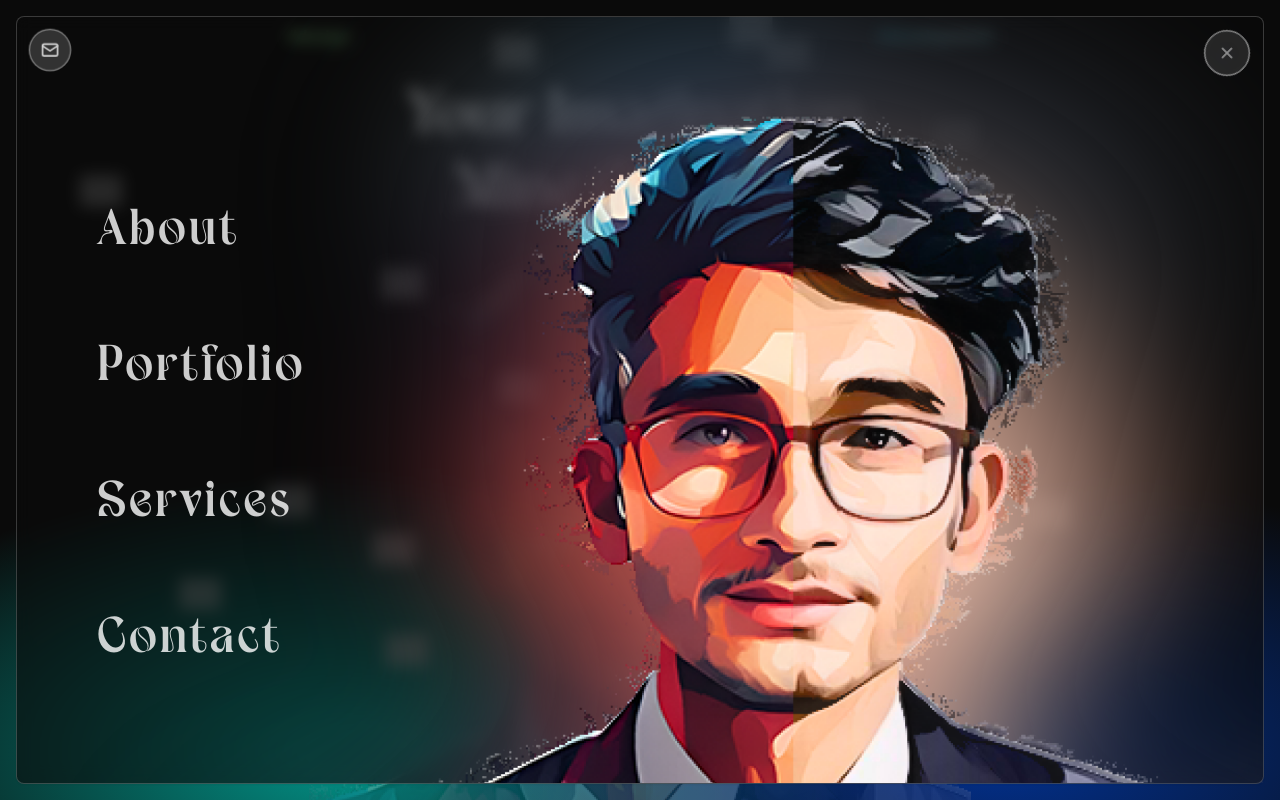
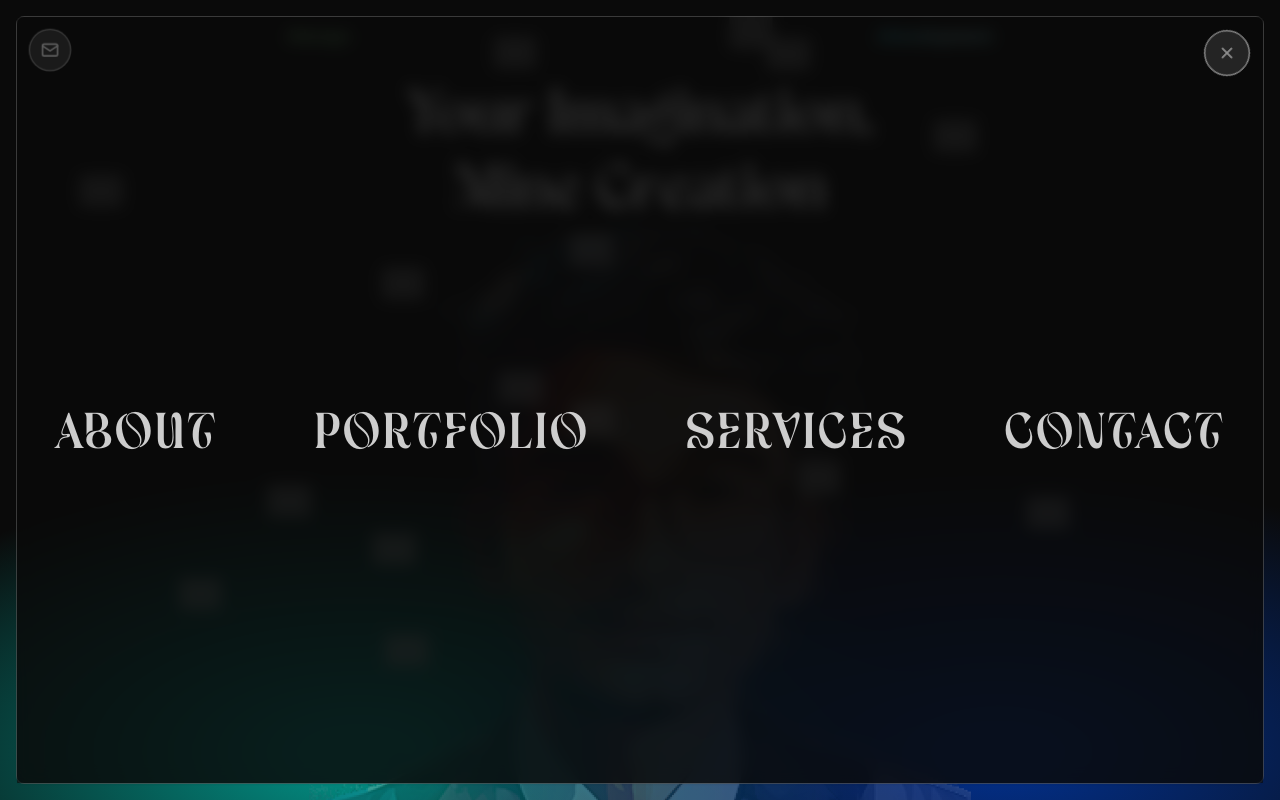
Before and after one commit to purnasth/purnasth.github.io, a React (Vite) app: page / in a window 1280 px wide. Both pictures are taken after a click on the button 1227 px from the left and 53 px from the top of the page. Built offline with nearby package versions, Linux system fonts and the light colour scheme; grey boxes are pictures that could not be loaded; a web font is replaced by a local one.

Commit message:
Feat: Redesign the navbar

```diff
--- a/src/components/ui/NavbarButton.tsx
+++ b/src/components/ui/NavbarButton.tsx
@@ -1,11 +1,189 @@
-import React, { useState } from 'react';
+// import React, { useState, useEffect } from 'react';
+// import { TbPlus, TbMail } from 'react-icons/tb';
+// import { Link, NavLink, useLocation } from 'react-router-dom';
+// import { PageProp } from '../../constant/types';
+// import heroNoise from '../../assets/img/hero_noise.png';
+// import hotelHimalaya from '../../assets/img/portfolio/hotel-himalaya.png';
+
+// const navLinks = [
+//   {
+//     id: 'About',
+//     title: 'About',
+//     routing: '/about',
+//     picture: heroNoise,
+//   },
+//   {
+//     id: 'Portfolio',
+//     title: 'Portfolio',
+//     routing: '/portfolio',
+//     picture: hotelHimalaya,
+//   },
+//   {
+//     id: 'Services',
+//     title: 'Services',
+//     routing: '/services',
+//     picture: heroNoise,
+//   },
+//   {
+//     id: 'Contact',
+//     title: 'Contact',
+//     routing: '/contact',
+//     picture: heroNoise,
+//   },
+// ];
+
+// const NavbarButton: React.FC<PageProp> = ({ whiteBg }) => {
+//   const [isOpen, setIsOpen] = useState(false);
+//   const [hoveredLink, setHoveredLink] = useState<string | null>(null);
+//   const location = useLocation(); // Getting the current route path
+//   const [activeLink, setActiveLink] = useState<string | null>(null);
+
+//   useEffect(() => {
+//     const currentLink = navLinks.find(
+//       (link) => location.pathname === link.routing,
+//     );
+//     if (currentLink) {
+//       setActiveLink(currentLink.id);
+//     }
+//   }, [location]);
+
+//   const toggleNav = () => {
+//     setIsOpen(!isOpen);
+//   };
+
+//   return (
+//     <>
+//       <button
+//         onClick={toggleNav}
+//         className={`group z-50 m-2 rounded-full border p-2 backdrop-blur-lg transition-all duration-300 ease-linear hover:scale-125 md:m-4 ${
+//           isOpen
+//             ? 'rotate-[315deg] scale-[1.35] animate-pulse border-white bg-white/20'
+//             : ''
+//         } ${whiteBg ? 'black-mode' : 'white-mode'}`}
+//       >
+//         <TbPlus className="text-base transition-all duration-300 ease-linear group-hover:rotate-[315deg] group-hover:scale-110 group-hover:animate-pulse" />
+//       </button>
+
+//       <section
+//         className={`border-1 transition-700 fixed inset-0 -z-10 m-2 rounded-lg border border-white/20 bg-dark/60 p-0 shadow-sm backdrop-blur md:m-4 ${
+//           isOpen
+//             ? 'pointer-events-auto select-auto opacity-100'
+//             : 'pointer-events-none select-none opacity-0'
+//         }`}
+//       >
+//         <div className="h-full overflow-hidden p-4 text-white">
+//           <Link
+//             to="/"
+//             className={`group z-50 inline-block scale-125 animate-pulse rounded-full border border-white/50 bg-white/20 p-2 text-white transition-all duration-300 ease-linear hover:border-white hover:bg-white/20`}
+//           >
+//             <TbMail className="text-base transition-all duration-300 ease-linear group-hover:scale-110" />
+//           </Link>
+
+//           <div className="flex h-full items-center justify-center px-4 md:px-16">
+//             <div className="overlay bg-dark/60" />
+//             <ul className="links z-30 flex h-auto flex-row items-end justify-center gap-8 md:gap-24">
+//               {navLinks.map((link) => (
+//                 <li
+//                   key={link.id}
+//                   className="w-full"
+//                   onMouseEnter={() => setHoveredLink(link.id)}
+//                   onMouseLeave={() => setHoveredLink(null)}
+//                 >
+//                   <NavLink
+//                     to={link.routing}
+//                     className={({ isActive }) =>
+//                       isActive
+//                         ? 'nav-link text-white [text-shadow:_0_2px_15px_rgb(255_255_255_/_100%)]'
+//                         : 'nav-link'
+//                     }
+//                     aria-label={link.title}
+//                   >
+//                     {link.title}
+//                   </NavLink>
+//                 </li>
+//               ))}
+//             </ul>
+
+//             {navLinks.map((link) => (
+//               <div
+//                 key={link.id}
+//                 className={`group absolute bottom-0 left-1/2 -z-10 -translate-x-1/2 transition-1000 ${
+//                   hoveredLink === link.id || activeLink === link.id // Show the image if it's hovered or active
+//                     ? 'opacity-100'
+//                     : 'opacity-0'
+//                 }`}
+//               >
+//                 <img
+//                   src={link.picture}
+//                   alt={link.title}
+//                   className="transition-300 absolute inset-0 -z-10 size-full scale-125 scale-x-150 object-contain blur-3xl group-hover:blur-[100px]"
+//                 />
+//                 <img
+//                   src={link.picture}
+//                   alt={link.title}
+//                   className="h-full max-h-[90vh] object-contain object-bottom"
+//                   draggable="false"
+//                 />
+//               </div>
+//             ))}
+//           </div>
+//         </div>
+//       </section>
+//     </>
+//   );
+// };
+
+// export default NavbarButton;
+
+import React, { useState, useEffect } from 'react';
 import { TbPlus, TbMail } from 'react-icons/tb';
-import { Link } from 'react-router-dom';
+import { NavLink, useLocation, Link } from 'react-router-dom';
 import { PageProp } from '../../constant/types';
 import heroNoise from '../../assets/img/hero_noise.png';
+import hotelHimalaya from '../../assets/img/portfolio/hotel-himalaya.png';
+
+const navLinks = [
+  {
+    id: 'About',
+    title: 'About',
+    routing: '/about',
+    picture: heroNoise,
+  },
+  {
+    id: 'Portfolio',
+    title: 'Portfolio',
+    routing: '/portfolio',
+    picture: hotelHimalaya,
+  },
+  {
+    id: 'Services',
+    title: 'Services',
+    routing: '/services',
+    picture: heroNoise,
+  },
+  {
+    id: 'Contact',
+    title: 'Contact',
+    routing: '/contact',
+    picture: heroNoise,
+  },
+];
 
 const NavbarButton: React.FC<PageProp> = ({ whiteBg }) => {
   const [isOpen, setIsOpen] = useState(false);
+  const [hoveredLink, setHoveredLink] = useState<string | null>(null);
+  const location = useLocation();
+  const [activeLink, setActiveLink] = useState<string | null>(null);
+
+  // Update active link based on current route
+  useEffect(() => {
+    const currentLink = navLinks.find(
+      (link) => location.pathname === link.routing,
+    );
+    if (currentLink) {
+      setActiveLink(currentLink.id);
+    }
+  }, [location]);
 
   const toggleNav = () => {
     setIsOpen(!isOpen);
@@ -25,7 +203,7 @@ const NavbarButton: React.FC<PageProp> = ({ whiteBg }) => {
       </button>
 
       <section
-        className={`border-1 transition-700 fixed inset-0 -z-10 m-2 rounded-lg border border-white/20 bg-dark/60 p-0 shadow-sm backdrop-blur md:m-4 ${
+        className={`border-1 transition-1000 fixed inset-0 -z-10 m-2 rounded-lg border border-white/20 bg-dark/60 p-0 shadow-sm backdrop-blur md:m-4 ${
           isOpen
             ? 'pointer-events-auto select-auto opacity-100'
             : 'pointer-events-none select-none opacity-0'
@@ -39,67 +217,55 @@ const NavbarButton: React.FC<PageProp> = ({ whiteBg }) => {
             <TbMail className="text-base transition-all duration-300 ease-linear group-hover:scale-110" />
           </Link>
 
-          <div className="grid h-full grid-cols-1 px-4 md:grid-cols-4 md:px-16">
-            <ul className="links col-span-1 flex flex-col items-center justify-center gap-8 md:gap-20">
-              {/* <li className="w-full">
-                <Link
-                  to="/"
-                  className="navlink transition-300 inline-block w-full pb-2 text-3xl font-extralight tracking-wider text-white/80 hover:text-white hover:[text-shadow:_0_2px_15px_rgb(255_255_255_/_100%)] md:text-5xl"
-                  aria-label="Home"
+          <div className="flex h-full items-center justify-center px-4 md:px-16">
+            <div className="overlay bg-dark/60" />
+            <ul className="links z-30 flex h-auto flex-row items-end justify-center gap-8 md:gap-24">
+              {navLinks.map((link) => (
+                <li
+                  key={link.id}
+                  className="w-full"
+                  onMouseEnter={() => setHoveredLink(link.id)}
+                  onMouseLeave={() => setHoveredLink(null)}
                 >
-                  Home
-                </Link>
-              </li> */}
-              <li className="w-full">
-                <Link
-                  to="/about"
-                  className="navlink transition-300 inline-block w-full pb-2 text-3xl font-extralight tracking-wider text-white/80 hover:text-white hover:[text-shadow:_0_2px_15px_rgb(255_255_255_/_100%)] md:text-5xl"
-                  aria-label="About"
+                  <NavLink
+                    to={link.routing}
+                    className={({ isActive }) =>
+                      isActive
+                        ? 'nav-link text-white [text-shadow:_0_2px_15px_rgb(255_255_255_/_100%)]'
+                        : 'nav-link'
+                    }
+                    aria-label={link.title}
                   >
-                  About
-                </Link>
+                    {link.title}
+                  </NavLink>
                 </li>
-              <li className="w-full">
-                <Link
-                  to="/portfolio"
-                  className="navlink transition-300 inline-block w-full pb-2 text-3xl font-extralight tracking-wider text-white/80 hover:text-white hover:[text-shadow:_0_2px_15px_rgb(255_255_255_/_100%)] md:text-5xl"
-                  aria-label="Portfolio"
+              ))}
+            </ul>
+
+            {navLinks.map((link) => (
+              <div
+                key={link.id}
+                className={`transition-1000 group absolute bottom-0 left-1/2 -z-10 -translate-x-1/2 ${
+                  hoveredLink === link.id
+                    ? 'opacity-100'
+                    : activeLink === link.id && !hoveredLink // Only show active when not hovering
+                      ? 'opacity-100'
+                      : 'opacity-0'
+                }`}
               >
-                  Portfolio
-                </Link>
-              </li>
-              <li className="w-full">
-                <Link
-                  to="/services"
-                  className="navlink transition-300 inline-block w-full pb-2 text-3xl font-extralight tracking-wider text-white/80 hover:text-white hover:[text-shadow:_0_2px_15px_rgb(255_255_255_/_100%)] md:text-5xl"
-                  aria-label="Services"
-                >
-                  Services
-                </Link>
-              </li>
-              <li className="w-full">
-                <a
-                  href="/contact"
-                  className="navlink transition-300 inline-block w-full pb-2 text-3xl font-extralight tracking-wider text-white/80 hover:text-white hover:[text-shadow:_0_2px_15px_rgb(255_255_255_/_100%)] md:text-5xl"
-                  aria-label="Contact"
-                >
-                  Contact
-                </a>
-              </li>
-            </ul>
-            <div className="group relative content-end justify-self-end md:col-span-3">
                 <img
-                src={heroNoise}
-                alt=""
+                  src={link.picture}
+                  alt={link.title}
                   className="transition-300 absolute inset-0 -z-10 size-full scale-125 scale-x-150 object-contain blur-3xl group-hover:blur-[100px]"
                 />
                 <img
-                src={heroNoise}
-                alt=""
+                  src={link.picture}
+                  alt={link.title}
                   className="h-full max-h-[90vh] object-contain object-bottom"
                   draggable="false"
                 />
               </div>
+            ))}
           </div>
         </div>
       </section>
--- /dev/null
+++ b/src/components/ui/NavbarButton_OG.tsx
@@ -0,0 +1,110 @@
+import React, { useState } from 'react';
+import { TbPlus, TbMail } from 'react-icons/tb';
+import { Link } from 'react-router-dom';
+import { PageProp } from '../../constant/types';
+import heroNoise from '../../assets/img/hero_noise.png';
+
+const NavbarButton_OG: React.FC<PageProp> = ({ whiteBg }) => {
+  const [isOpen, setIsOpen] = useState(false);
+
+  const toggleNav = () => {
+    setIsOpen(!isOpen);
+  };
+
+  return (
+    <>
+      <button
+        onClick={toggleNav}
+        className={`group z-50 m-2 rounded-full border p-2 backdrop-blur-lg transition-all duration-300 ease-linear hover:scale-125 md:m-4 ${
+          isOpen
+            ? 'rotate-[315deg] scale-[1.35] animate-pulse border-white bg-white/20'
+            : ''
+        } ${whiteBg ? 'black-mode' : 'white-mode'}`}
+      >
+        <TbPlus className="text-base transition-all duration-300 ease-linear group-hover:rotate-[315deg] group-hover:scale-110 group-hover:animate-pulse" />
+      </button>
+
+      <section
+        className={`border-1 transition-700 fixed inset-0 -z-10 m-2 rounded-lg border border-white/20 bg-dark/60 p-0 shadow-sm backdrop-blur md:m-4 ${
+          isOpen
+            ? 'pointer-events-auto select-auto opacity-100'
+            : 'pointer-events-none select-none opacity-0'
+        }`}
+      >
+        <div className="h-full overflow-hidden p-4 text-white">
+          <Link
+            to="/"
+            className={`group z-50 inline-block scale-125 animate-pulse rounded-full border border-white/50 bg-white/20 p-2 text-white transition-all duration-300 ease-linear hover:border-white hover:bg-white/20`}
+          >
+            <TbMail className="text-base transition-all duration-300 ease-linear group-hover:scale-110" />
+          </Link>
+
+          <div className="grid h-full grid-cols-1 px-4 md:grid-cols-4 md:px-16">
+            <ul className="links col-span-1 flex flex-col items-center justify-center gap-8 md:gap-20">
+              {/* <li className="w-full">
+                <Link
+                  to="/"
+                  className="nav-link"
+                  aria-label="Home"
+                >
+                  Home
+                </Link>
+              </li> */}
+              <li className="w-full">
+                <Link
+                  to="/about"
+                  className="nav-link"
+                  aria-label="About"
+                >
+                  About
+                </Link>
+              </li>
+              <li className="w-full">
+                <Link
+                  to="/portfolio"
+                  className="nav-link"
+                  aria-label="Portfolio"
+                >
+                  Portfolio
+                </Link>
+              </li>
+              <li className="w-full">
+                <Link
+                  to="/services"
+                  className="nav-link"
+                  aria-label="Services"
+                >
+                  Services
+                </Link>
+              </li>
+              <li className="w-full">
+                <a
+                  href="/contact"
+                  className="nav-link"
+                  aria-label="Contact"
+                >
+                  Contact
+                </a>
+              </li>
+            </ul>
+            <div className="group relative content-end justify-self-end md:col-span-3">
+              <img
+                src={heroNoise}
+                alt=""
+                className="transition-300 absolute inset-0 -z-10 size-full scale-125 scale-x-150 object-contain blur-3xl group-hover:blur-[100px]"
+              />
+              <img
+                src={heroNoise}
+                alt=""
+                className="h-full max-h-[90vh] object-contain object-bottom"
+                draggable="false"
+              />
+            </div>
+          </div>
+        </div>
+      </section>
+    </>
+  );
+};
+
+export default NavbarButton_OG;
--- a/src/index.css
+++ b/src/index.css
@@ -81,6 +81,10 @@
     @apply font-pt-sans;
   } */
 
+  .nav-link {
+    @apply transition-300 inline-block w-full pb-2 font-luxury text-3xl font-extralight uppercase tracking-wider text-white/80 hover:text-white hover:[text-shadow:_0_2px_15px_rgb(255_255_255_/_100%)] md:text-5xl;
+  }
+
   .filter-dark {
     filter: brightness(0) saturate(100%) invert(0%) sepia(100%) saturate(0%)
       hue-rotate(21deg) brightness(97%) contrast(103%);
@@ -159,6 +163,10 @@
 
   .transition-700 {
     @apply transition-all duration-700 ease-linear;
+  }
+
+  .transition-1000 {
+    @apply transition-all duration-1000 ease-in-out;
   }
 
   .slide-in {
```
Lines whose indentation alone changed are shown as unchanged.
